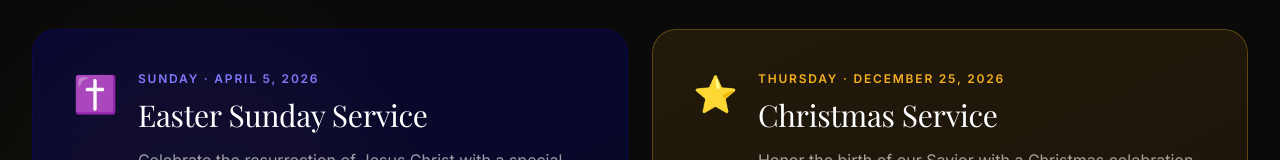
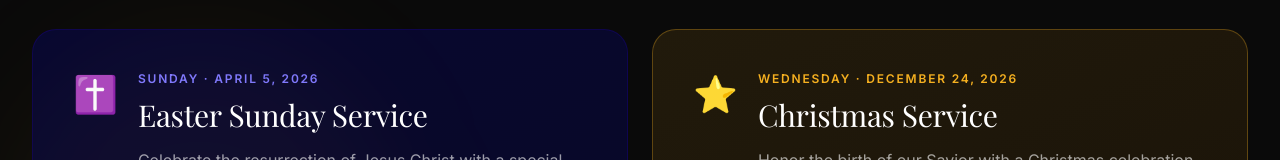
Before and after one commit to jporo-ctrl/kimchurch, a Next.js app: page / in a window 1280 px wide. Shown: the part 1886-2046 px from the top of the page. Built offline with nearby package versions, Linux system fonts and the light colour scheme; a web font is replaced by a local one.

Commit message:
Update Services.tsx

```diff
--- a/components/Services.tsx
+++ b/components/Services.tsx
@@ -38,8 +38,8 @@ const specialServices = [
     accent: "text-primary-400",
   },
   {
-    date: "December 25, 2026",
-    day: "Thursday",
+    date: "December 24, 2026",
+    day: "Wednesday",
     name: "Christmas Service",
     description:
       "Honor the birth of our Savior with a Christmas celebration service. Come and worship Emmanuel — God with us.",
```
